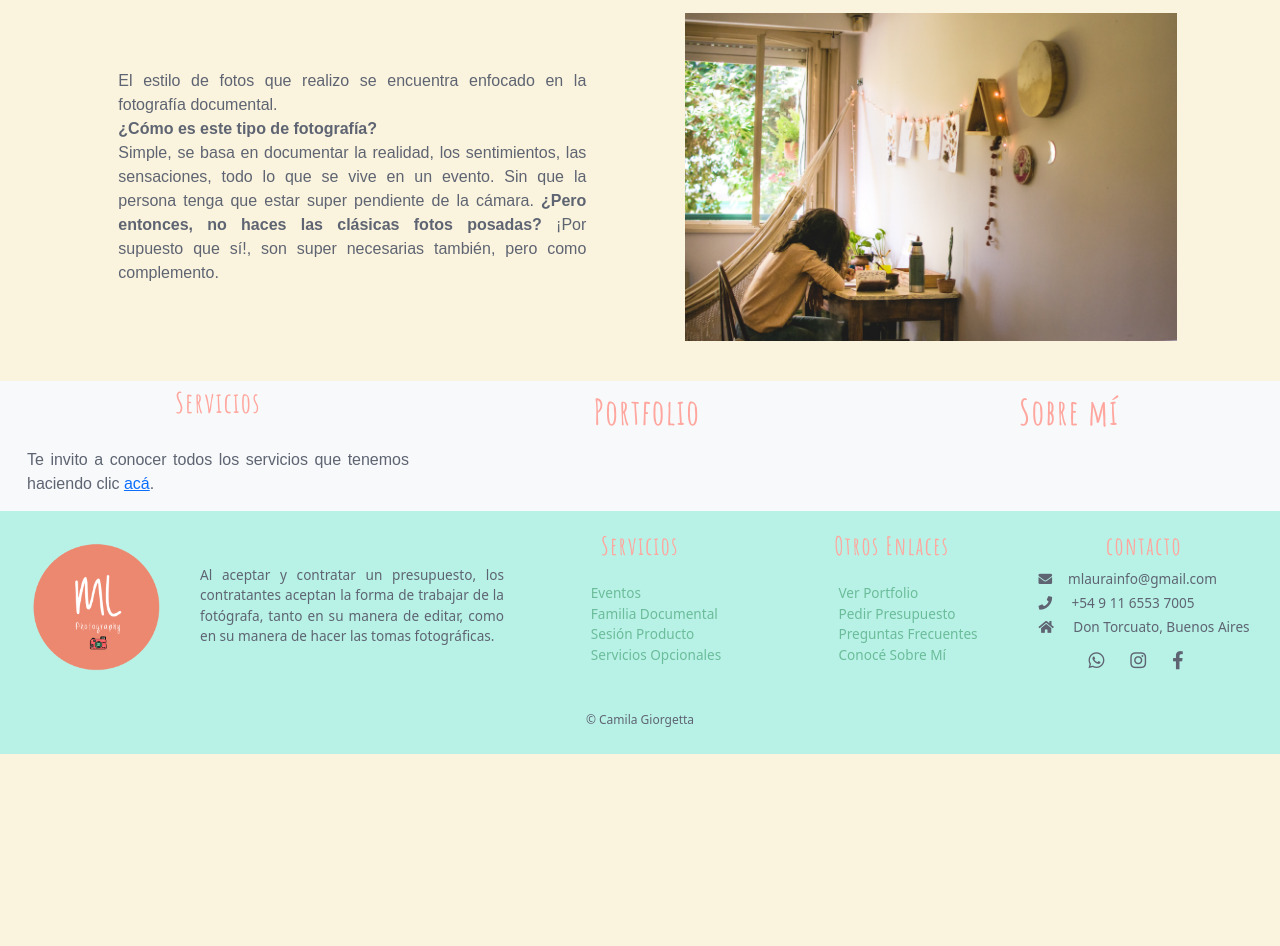
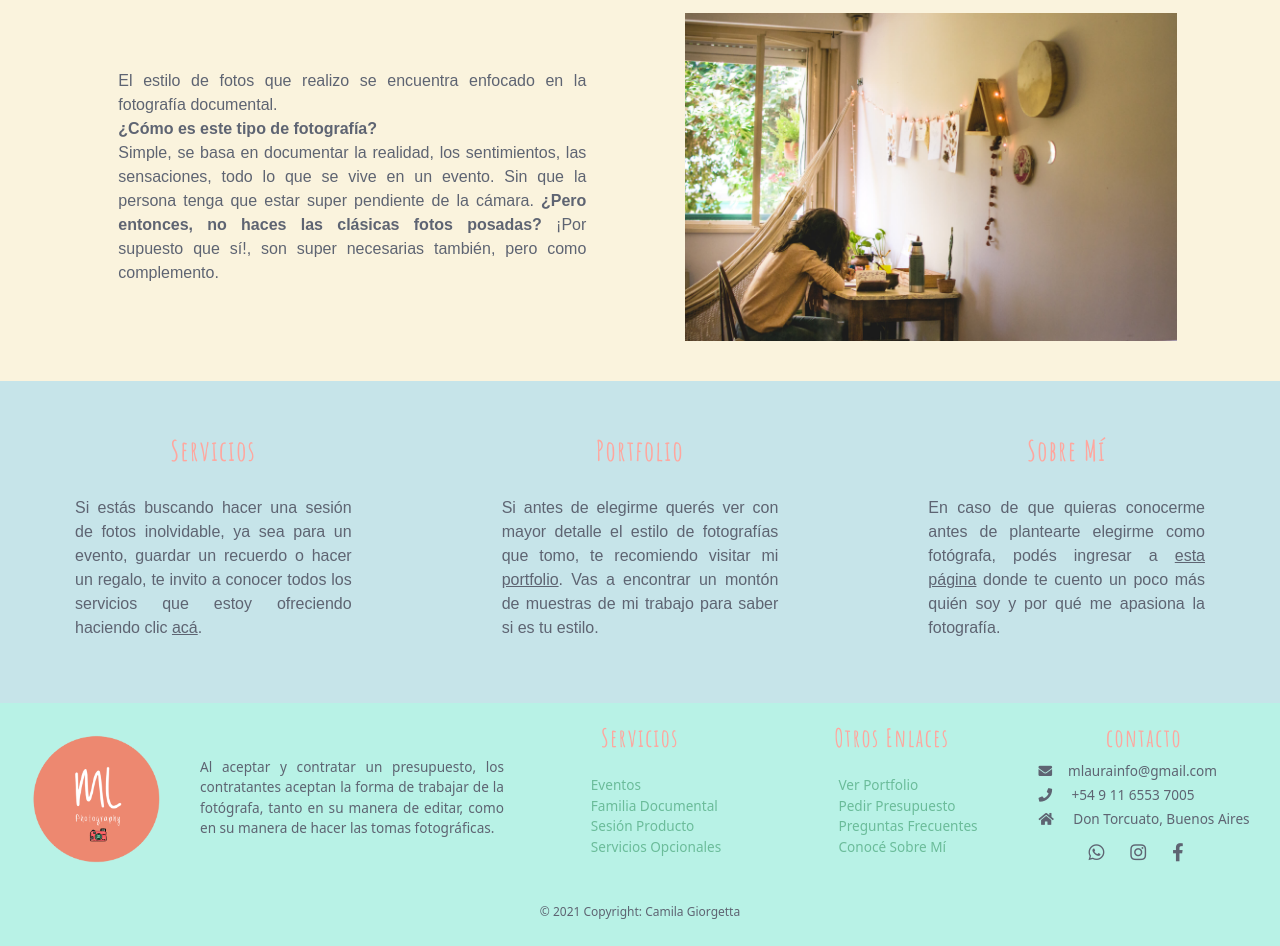
Before and after one commit to caamlg/maria-laura-photography, a website: page index.html in a window 1280 px wide. Shown: the part 827-1773 px from the top of the page. Before the commit the page ends 1581 px from the top, so only its background shows below. Drawn offline with nearby package versions, Linux system fonts and the light colour scheme; a web font is replaced by a local one.

Commit message:
ultimando detalles

```diff
--- a/index.html
+++ b/index.html
@@ -79,19 +79,25 @@
         </p>
         <img src="images/escritorio.jpg" alt="foto" class="mainHome__imagen">
     </div>
-    <div class="container-fluid bg-light">
-      <div class="row">
+    <div class="container-fluid otros-home">
+      <div class="row py-5">
         <div class="col">
           <div class="mainHome__opciones--titulo">
           <h3>Servicios</h3>
           </div>
-          <p>Te invito a conocer todos los servicios que tenemos haciendo clic <a href="pages/servicios.html">acá</a>.</p>
+          <p class="px-5">Si estás buscando hacer una sesión de fotos inolvidable, ya sea para un evento, guardar un recuerdo o hacer un regalo, te invito a conocer todos los servicios que estoy ofreciendo haciendo clic <a href="pages/servicios.html">acá</a>.</p>
         </div>
-        <div class="col mainHome__opciones--titulo">
-          Portfolio
+        <div class="col">
+          <div class="mainHome__opciones--titulo">
+          <h3>Portfolio</h3>
+          </div>
+          <p class="px-5">Si antes de elegirme querés ver con mayor detalle el estilo de fotografías que tomo, te recomiendo visitar mi <a href="pages/portfolio.html">portfolio</a>. Vas a encontrar un montón de muestras de mi trabajo para saber si es tu estilo.</p>
         </div>
-        <div class="col mainHome__opciones--titulo">
-          Sobre mí
+        <div class="col">
+        <div class="mainHome__opciones--titulo">
+          <h3>Sobre Mí</h3>
+        </div>
+          <p class="px-5">En caso de que quieras conocerme antes de plantearte elegirme como fotógrafa, podés ingresar a <a href="pages/sobremi.html">esta página</a> donde te cuento un poco más quién soy y por qué me apasiona la fotografía.</p>
         </div>
       </div>
     </div>
@@ -132,7 +138,7 @@
         </div>
       </div>
         <div class="footer__copyright">
-            © Camila Giorgetta
+          © 2021 Copyright: <a href="https://github.com/caamlg">Camila Giorgetta</a>
         </div>
     </footer>
     <script src="https://cdn.jsdelivr.net/npm/bootstrap@5.0.0/dist/js/bootstrap.bundle.min.js" integrity="sha384-p34f1UUtsS3wqzfto5wAAmdvj+osOnFyQFpp4Ua3gs/ZVWx6oOypYoCJhGGScy+8" crossorigin="anonymous"></script>
--- a/sass/_bootstrapcambios.scss
+++ b/sass/_bootstrapcambios.scss
@@ -59,5 +59,5 @@
 }
 .accordion-body {
   color: #5e6472;
-  background-color: $celeste;
+  background-color: #c6e4e9;
 }
--- a/sass/_general.scss
+++ b/sass/_general.scss
@@ -8,6 +8,9 @@ p {
     font-size: 1rem;
     font-family: 'Varta', sans-serif;
     text-align: justify;
+}
+a {
+    color: inherit;
 }
 body {
     background-color: $amarillo;
@@ -46,9 +49,6 @@ display: none;
 }
 .nav__redes {
     display: none;
-}
-.container-fluid--nav {
-    justify-content: space-around !important;
 }
 .header__titulo {
     margin: 0px 10vw;
@@ -149,6 +149,10 @@ img.footer__contacto--logos {
     padding: 5px;
     justify-self: center;
     grid-area: footCopy;
+    a {
+        text-decoration: none;
+        &:hover { color: inherit; }
+    }
 }
 .pagina-error {
     p {
--- a/sass/_home.scss
+++ b/sass/_home.scss
@@ -18,3 +18,6 @@ img.mainHome__imagen {
 .mainHome__opciones--titulo {
         @include h3
 }
+.otros-home {
+        background-color: #c6e4e9
+}
--- a/sass/_media.scss
+++ b/sass/_media.scss
@@ -35,8 +35,8 @@
         display: inline-block;
         img {
             width: 45px;
-            padding: 5px;
-            filter: grayscale(80%);
+            padding: 10px;
+            filter: grayscale(95%);
             transition: all 0.3s;
             &:hover {
                 filter: none;
@@ -63,6 +63,9 @@ img.mainHome__imagen {
 }
 }
 @media only screen and (min-width: 600px) {
+    .container-fluid--nav {
+        justify-content: space-around !important;
+    }
     footer {
     grid-template-columns: auto auto auto;
     grid-template-rows: auto auto auto;
```
Also changed, not shown: estilos/estilos.css.
